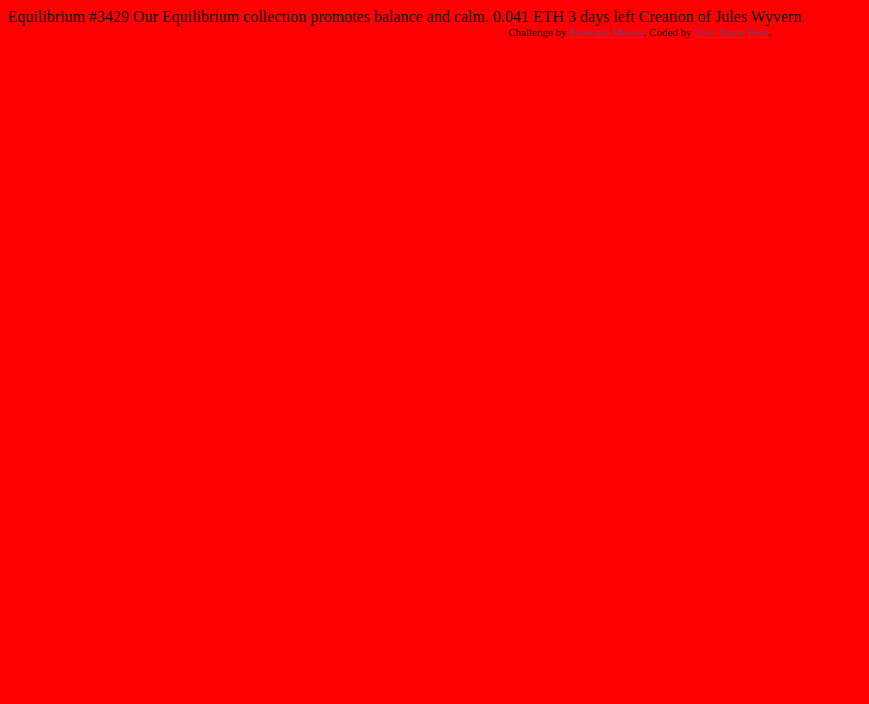
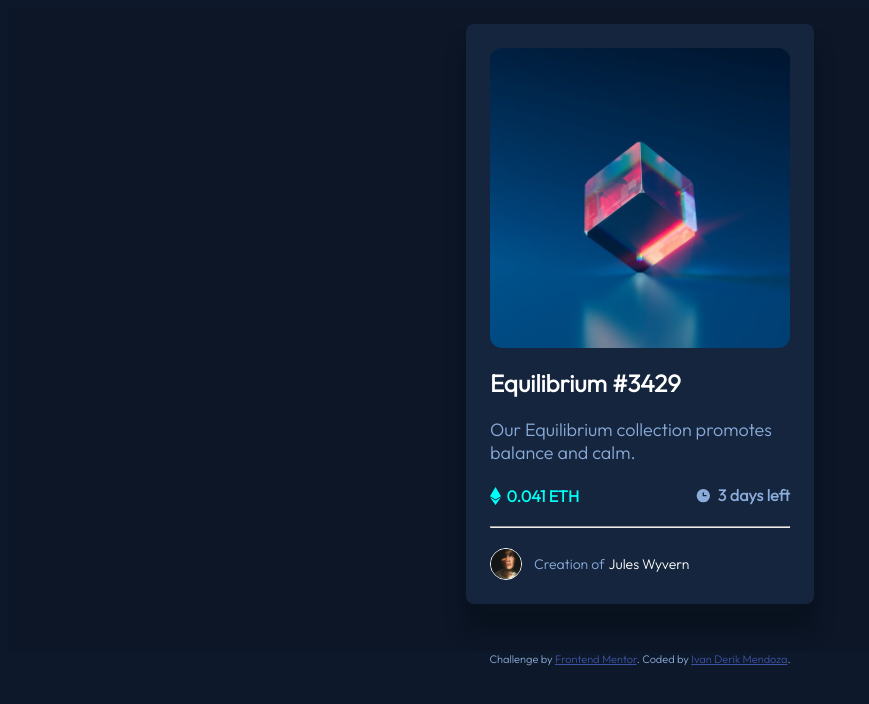
Before and after one commit to idmprofile/NFT_PreviewCard_Component, a plain HTML site: page index.html in a window 1280 px wide. Shown: the whole page, without its empty margins (0-869 px from the left). Drawn offline with Linux system fonts and the light colour scheme.

Commit message:
Updated style and html

```diff
--- a/dist/css/main.css
+++ b/dist/css/main.css
@@ -1,4 +1,155 @@
-body {
-  background-color: red;
+.main {
+  background-color: #0d192b;
+  color: #8bacda;
+  font-family: 'Outfit', sans-serif;
+}
+
+.card_container {
+  display: -webkit-box;
+  display: -ms-flexbox;
+  display: flex;
+  -webkit-box-pack: center;
+      -ms-flex-pack: center;
+          justify-content: center;
+  -webkit-box-align: center;
+      -ms-flex-align: center;
+          align-items: center;
+  padding: 1rem;
+  padding-bottom: 3rem;
+  background-color: #0c1627;
+}
+
+.card_container .card {
+  padding: 1.5rem;
+  border-radius: .5rem;
+  -webkit-box-shadow: 0 24px 16px 3px #09121f;
+          box-shadow: 0 24px 16px 3px #09121f;
+  background-color: #14253d;
+  width: 300px;
+}
+
+.card .image_container {
+  position: relative;
+}
+
+.card .image_container img {
+  display: block;
+  width: 100%;
+  max-width: 100%;
+  border-radius: .75rem;
+}
+
+.card .image_container .image--overlay {
+  position: absolute;
+  top: 0;
+  left: 0;
+  border-radius: .75rem;
+  width: 100%;
+  height: 100%;
+  background: rgba(37, 223, 236, 0.4);
+  display: -webkit-box;
+  display: -ms-flexbox;
+  display: flex;
+  -webkit-box-pack: center;
+      -ms-flex-pack: center;
+          justify-content: center;
+  -webkit-box-align: center;
+      -ms-flex-align: center;
+          align-items: center;
+  opacity: 0;
+  -webkit-transition: opacity .55s;
+  transition: opacity .55s;
+}
+
+.card .image_container .image--overlay:hover {
+  opacity: 1;
+  cursor: pointer;
+  border-radius: .75rem;
+}
+
+.card h2 {
+  color: white;
+  font-weight: 600;
+}
+
+.card h2:hover {
+  color: #00fff7;
+  cursor: pointer;
+}
+
+.card p {
+  font-size: 18px;
+}
+
+.card hr {
+  background-color: #8bacda;
+  margin: 20px 0;
+}
+
+.card .detail_container {
+  margin: 20px 0;
+  display: -webkit-box;
+  display: -ms-flexbox;
+  display: flex;
+  -webkit-box-pack: justify;
+      -ms-flex-pack: justify;
+          justify-content: space-between;
+  -webkit-box-align: center;
+      -ms-flex-align: center;
+          align-items: center;
+}
+
+.card .detail_container div {
+  position: relative;
+  font-weight: 600;
+}
+
+.card .detail_container div svg {
+  position: relative;
+  top: 3px;
+  margin-right: 2px;
+}
+
+.card .detail_container .left {
+  color: #00fff7;
+}
+
+.card .creator_container {
+  display: -webkit-box;
+  display: -ms-flexbox;
+  display: flex;
+  -webkit-box-align: center;
+      -ms-flex-align: center;
+          align-items: center;
+  font-size: 14px;
+}
+
+.card .creator_container div {
+  font-weight: 300;
+}
+
+.card .creator_container div img {
+  width: 100%;
+  height: 30px;
+}
+
+.card .creator_container div:nth-child(1) {
+  margin-right: 12px;
+  border: 1px solid white;
+  border-radius: 50%;
+  height: 30px;
+}
+
+.card .creator_container div:nth-child(2) {
+  margin-right: 4px;
+}
+
+.card .creator_container div:nth-child(3) {
+  color: white;
+}
+
+.card .creator_container div:nth-child(3):hover {
+  color: #00fff7;
+  cursor: pointer;
 }
 /*# sourceMappingURL=main.css.map */
--- a/index.html
+++ b/index.html
@@ -6,28 +6,60 @@
 
   <link rel="icon" type="image/png" sizes="32x32" href="./images/favicon-32x32.png">
   <link rel="stylesheet" href="./dist/css/main.css">
-  <title>Frontend Mentor | NFT preview card component</title>
-
+  <title>NFT preview card component</title>
+  <link rel="preconnect" href="https://fonts.googleapis.com">
+  <link rel="preconnect" href="https://fonts.gstatic.com" crossorigin>
+  <link href="https://fonts.googleapis.com/css2?family=Outfit:wght@300&display=swap" rel="stylesheet">
   <!-- Feel free to remove these styles or customise in your own stylesheet 👍 -->
   <style>
     .attribution { font-size: 11px; text-align: center; }
     .attribution a { color: hsl(228, 45%, 44%); }
   </style>
 </head>
-<body>
+<body class="main">
+  <div class="card_container">
+    <div class="card">
+      <div class="image_container">
+        <img src="./images/image-equilibrium.jpg" alt="" srcset="">
+        <div class="image--overlay">
+          <svg class="svg_view" width="48" height="48" xmlns="http://www.w3.org/2000/svg"><g fill="none" fill-rule="evenodd">
+            <path d="M0 0h48v48H0z"/><path d="M24 9C14 9 5.46 15.22 2 24c3.46 8.78 12 15 22 15 10.01 0 18.54-6.22 22-15-3.46-8.78-11.99-15-22-15Zm0 25c-5.52 0-10-4.48-10-10s4.48-10 10-10 10 4.48 10 10-4.48 10-10 10Zm0-16c-3.31 0-6 2.69-6 6s2.69 6 6 6 6-2.69 6-6-2.69-6-6-6Z" fill="#FFF" fill-rule="nonzero"/></g>
+          </svg>
+        </div>
+      </div>
+      <h2>Equilibrium #3429</h2>
+      <p>Our Equilibrium collection promotes balance and calm.</p>
+      <div class="detail_container">
+        <div class="left">
+          <svg width="11" height="18" xmlns="http://www.w3.org/2000/svg">
+            <path d="M11 10.216 5.5 18 0 10.216l5.5 3.263 5.5-3.262ZM5.5 0l5.496 9.169L5.5 12.43 0 9.17 5.5 0Z" fill="#00FFF8"/>
+          </svg>
+          <span>0.041 ETH</span>
+        </div>
+        <div class="right">
+          <svg width="17" height="17" xmlns="http://www.w3.org/2000/svg">
+            <path d="M8.305 2.007a6.667 6.667 0 1 0 0 13.334 6.667 6.667 0 0 0 0-13.334Zm2.667 7.334H8.305a.667.667 0 0 1-.667-.667V6.007a.667.667 0 0 1 1.334 0v2h2a.667.667 0 0 1 0 1.334Z" fill="#8BACD9"/>
+          </svg>
+          <span>3 days left</span>
+        </div>
+      </div>
+      <hr>
+      <div class="creator_container">
+        <div><img src="/images/image-avatar.png" alt=""></div>
+        <div><span>Creation  of </span></div>
+        <div><span>Jules Wyvern</span></div>
+      </div>
+    </div>
+  </div>
 
-  Equilibrium #3429
 
-  Our Equilibrium collection promotes balance and calm.
 
-  0.041 ETH
-  3 days left
 
-  Creation of Jules Wyvern
+
 
   <div class="attribution">
     Challenge by <a href="https://www.frontendmentor.io?ref=challenge" target="_blank">Frontend Mentor</a>.
-    Coded by <a href="#">Your Name Here</a>.
+    Coded by <a href="#">Ivan Derik Mendoza</a>.
   </div>
 </body>
 </html>
```
Also changed, not shown: images/icon-view.svg, 1 other file.
